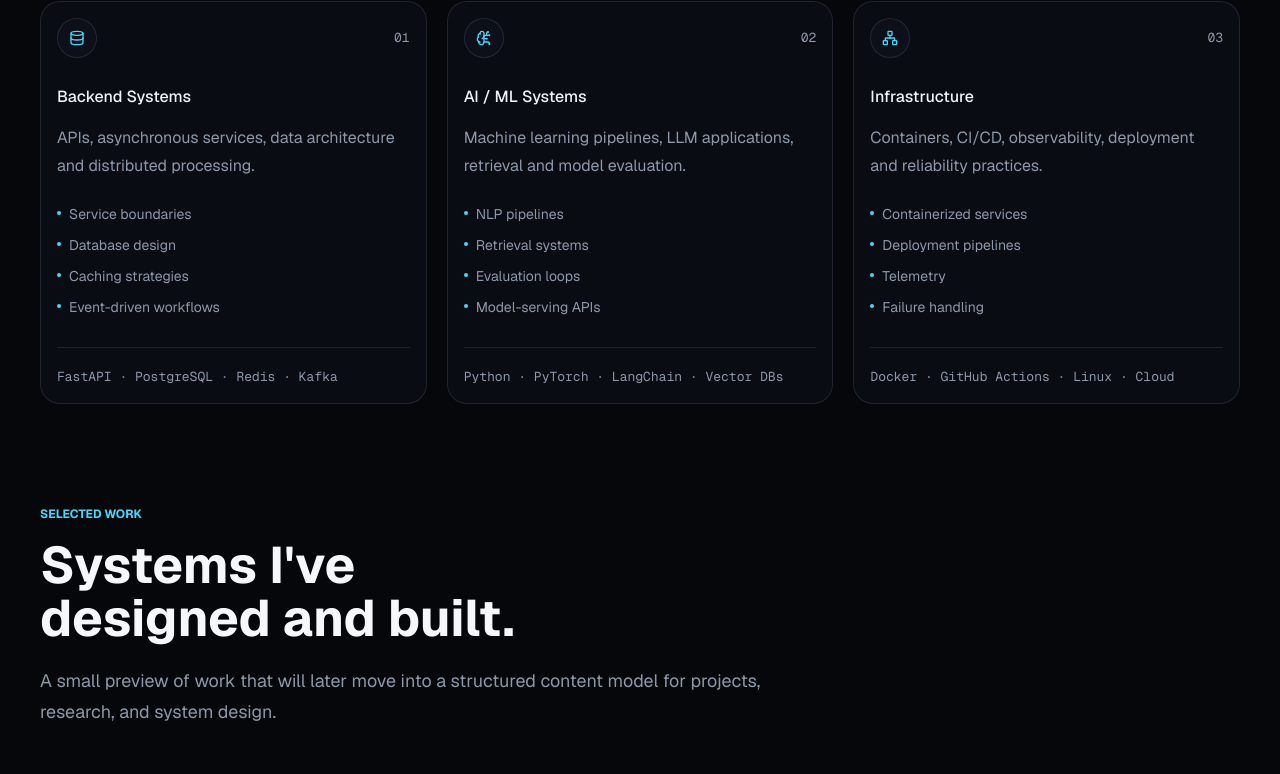
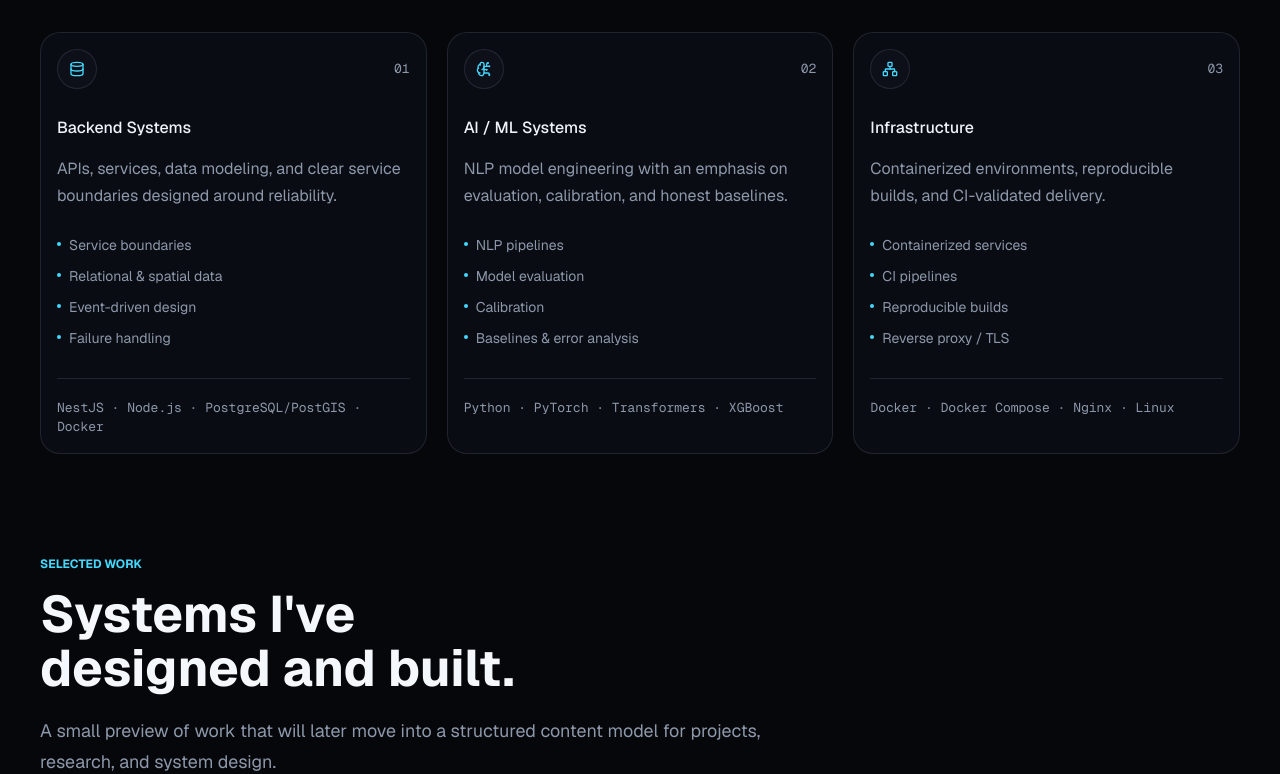
Before and after one commit to chetancrs7/portfolio, a Next.js app: page / in a window 1280 px wide. Shown: the part 1480-2254 px from the top of the page. Built offline with nearby package versions, Linux system fonts and the light colour scheme; no server answers.

Commit message:
content: :pencil2: ground homepage/About tech and experience in real work

```diff
--- a/src/content/work/data.ts
+++ b/src/content/work/data.ts
@@ -120,8 +120,7 @@ export const rawWorkItems = [
     ],
     technologies: ["Kafka", "Redis", "Docker"],
     date: "2026-06",
-    featured: true,
-    priority: 3,
+    featured: false,
     contentPath: "content/work/distributed-notification-architecture.mdx",
     systemDesign: {
       designOnly: true,
--- a/src/data/home.ts
+++ b/src/data/home.ts
@@ -6,7 +6,7 @@ export const homeHero = {
     accent: "Intelligent Software.",
   },
   description:
-    "Backend and AI/ML engineer building reliable APIs, distributed services, ML pipelines, retrieval infrastructure and data-intensive applications.",
+    "Backend and AI/ML engineer building reliable APIs and services, machine-learning pipelines, and data-intensive applications — with a focus on evaluation, architecture, and honest tradeoffs.",
   primaryCta: {
     label: "View Work",
     href: "/work",
@@ -41,40 +41,40 @@ export const engineeringFocusAreas = [
     index: "01",
     title: "Backend Systems",
     summary:
-      "APIs, asynchronous services, data architecture and distributed processing.",
+      "APIs, services, data modeling, and clear service boundaries designed around reliability.",
     capabilities: [
       "Service boundaries",
-      "Database design",
-      "Caching strategies",
-      "Event-driven workflows",
+      "Relational & spatial data",
+      "Event-driven design",
+      "Failure handling",
     ],
-    stack: "FastAPI · PostgreSQL · Redis · Kafka",
+    stack: "NestJS · Node.js · PostgreSQL/PostGIS · Docker",
   },
   {
     index: "02",
     title: "AI / ML Systems",
     summary:
-      "Machine learning pipelines, LLM applications, retrieval and model evaluation.",
+      "NLP model engineering with an emphasis on evaluation, calibration, and honest baselines.",
     capabilities: [
       "NLP pipelines",
-      "Retrieval systems",
-      "Evaluation loops",
-      "Model-serving APIs",
+      "Model evaluation",
+      "Calibration",
+      "Baselines & error analysis",
     ],
-    stack: "Python · PyTorch · LangChain · Vector DBs",
+    stack: "Python · PyTorch · Transformers · XGBoost",
   },
   {
     index: "03",
     title: "Infrastructure",
     summary:
-      "Containers, CI/CD, observability, deployment and reliability practices.",
+      "Containerized environments, reproducible builds, and CI-validated delivery.",
     capabilities: [
       "Containerized services",
-      "Deployment pipelines",
-      "Telemetry",
-      "Failure handling",
+      "CI pipelines",
+      "Reproducible builds",
+      "Reverse proxy / TLS",
     ],
-    stack: "Docker · GitHub Actions · Linux · Cloud",
+    stack: "Docker · Docker Compose · Nginx · Linux",
   },
 ] as const;
 
--- a/src/data/profile.ts
+++ b/src/data/profile.ts
@@ -94,13 +94,13 @@ export type ExperienceEntry = {
 // employer/date information. Rendered as a clearly-marked placeholder.
 export const experience: ExperienceEntry[] = [
   {
-    role: "Software Engineering (Internship)",
+    role: "Software Engineering Intern",
     organization: null,
     location: null,
     period: null,
     summary:
-      "Backend feature development and bug fixes on an existing ASP.NET / C# application in the accounting and finance domain.",
-    technologies: ["C#", "ASP.NET"],
+      "Implemented and debugged production features in an existing ASP.NET / C# / MySQL application used by accounting and finance staff — working within an established codebase and shipping fixes into a live system.",
+    technologies: ["C#", "ASP.NET", "MySQL"],
     placeholder: true,
   },
 ] as const;
@@ -155,7 +155,7 @@ export const technicalStack: StackGroup[] = [
       "SHAP",
     ],
   },
-  { group: "Data", items: ["PostgreSQL", "PostGIS", "InfluxDB"] },
+  { group: "Data", items: ["PostgreSQL", "PostGIS", "MySQL", "InfluxDB"] },
   {
     group: "Infrastructure",
     items: ["Docker", "Docker Compose", "Nginx", "Linux"],
```
